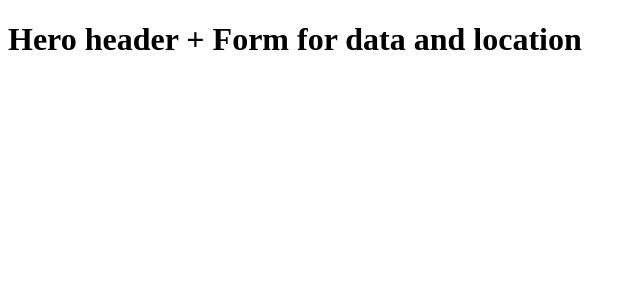
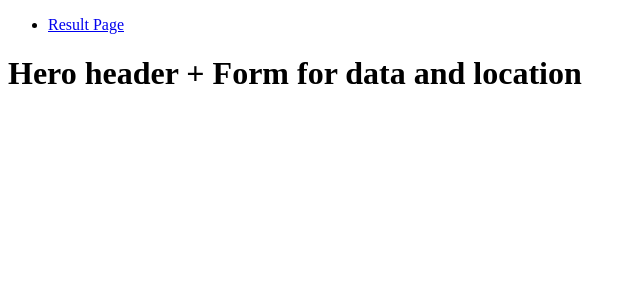
Before and after one commit to KillianFrappartDev/kronos-bnb, a React (Create React App) app: page / in a window 1280 px wide. Shown: the top 300 px of the page, without its empty margins (0-640 px from the left). Built offline with nearby package versions, Linux system fonts and the light colour scheme.

Commit message:
first step of the Router

```diff
--- a/package.json
+++ b/package.json
@@ -8,6 +8,7 @@
     "@testing-library/user-event": "^12.2.2",
     "react": "^17.0.1",
     "react-dom": "^17.0.1",
+    "react-router-dom": "^5.2.0",
     "react-scripts": "4.0.0",
     "web-vitals": "^0.2.4"
   },
--- a/src/App.js
+++ b/src/App.js
@@ -1,8 +1,30 @@
 //Local imports
-import HomePage from './pages/HomePage';
+import HomePage from "./pages/HomePage";
+import ResultPage from "./pages/ResultPage";
+import { Switch, Route, Link, Router, withRouter } from "react-router-dom";
 
-function App() {
-  return <HomePage />;
+function App(props) {
+  return (
+    <div className="App">
+      <div>
+        <nav>
+          <ul>
+            <li>
+              <Link to="/Results">Result Page</Link>
+            </li>
+          </ul>
+        </nav>
+      </div>
+      <Switch>
+        <Route exact path="/">
+          <HomePage />
+        </Route>
+        <Route path="/Results">
+          <ResultPage />
+        </Route>
+      </Switch>
+    </div>
+  );
 }
 
-export default App;
+export default withRouter(App);
--- a/src/pages/DetailsPage.js
+++ b/src/pages/DetailsPage.js
@@ -1,4 +1,4 @@
-const DetailsPage = props => {
+const DetailsPage = (props) => {
   return <h1>Details of the event/accomodation the user clicked on</h1>;
 };
 
--- a/src/pages/HomePage.js
+++ b/src/pages/HomePage.js
@@ -1,4 +1,4 @@
-const HomePage = props => {
+const HomePage = (props) => {
   return <h1>Hero header + Form for data and location</h1>;
 };
 
--- a/src/pages/ResultPage.js
+++ b/src/pages/ResultPage.js
@@ -1,4 +1,4 @@
-const ResultPage = props => {
+const ResultPage = (props) => {
   return <h1>Display a list of results matching criterias</h1>;
 };
 
```
Also changed, not shown: src/index.js (+7 -6 lines), 1 other file (tests, documents, lock files or other folders).
